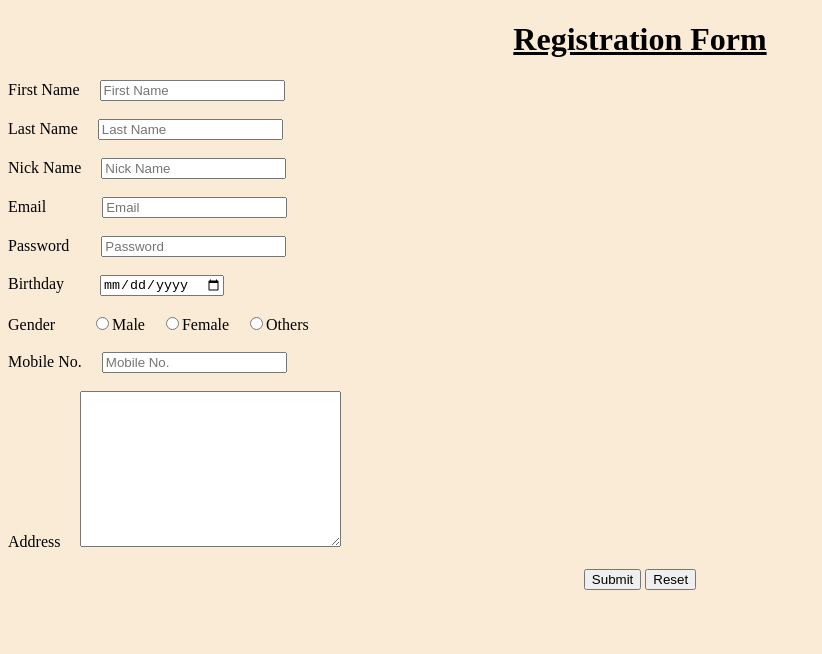
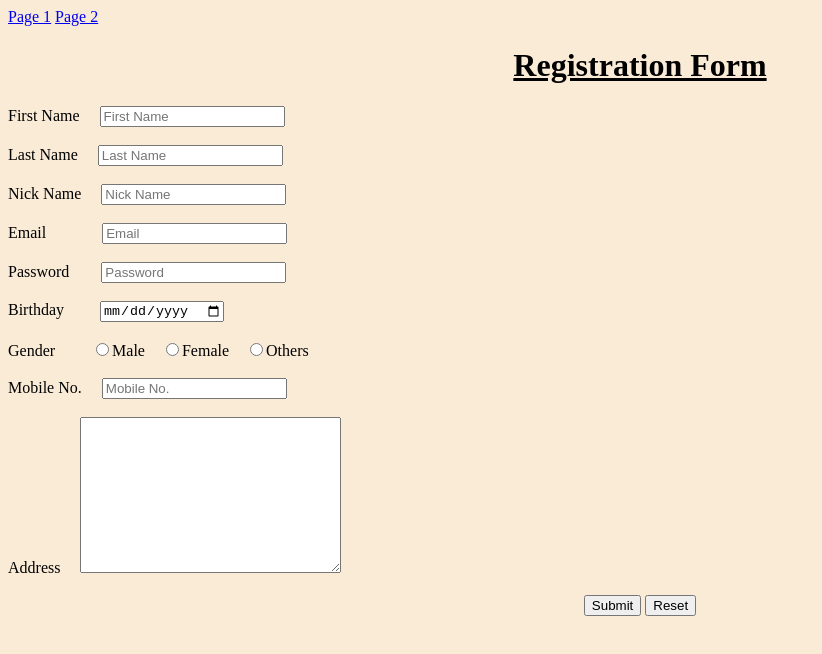
Before and after one commit to Umar-tanoli/submitform, a plain HTML site: page index.html in a window 1280 px wide. Shown: the whole page, without its empty margins (0-822 px from the left). Drawn offline with Linux system fonts and the light colour scheme.

Commit message:
Update index.html
i add two lines

```diff
--- a/index.html
+++ b/index.html
@@ -5,6 +5,10 @@
     <meta name="viewport" content="width=device-width, initial-scale=1.0">
     <title>Submit-Form</title>
 </head>
+    <a href="#" targert="blank">Page 1</a>
+    <a href="submitform.html" targert="blank">Page 2</a>
+
+
 <body style="background-color:antiquewhite;">
    <center><h1><u>Registration Form</u></h1></center>
    <label for="text">First Name</label>&nbsp;&nbsp;&nbsp;&nbsp;
```
